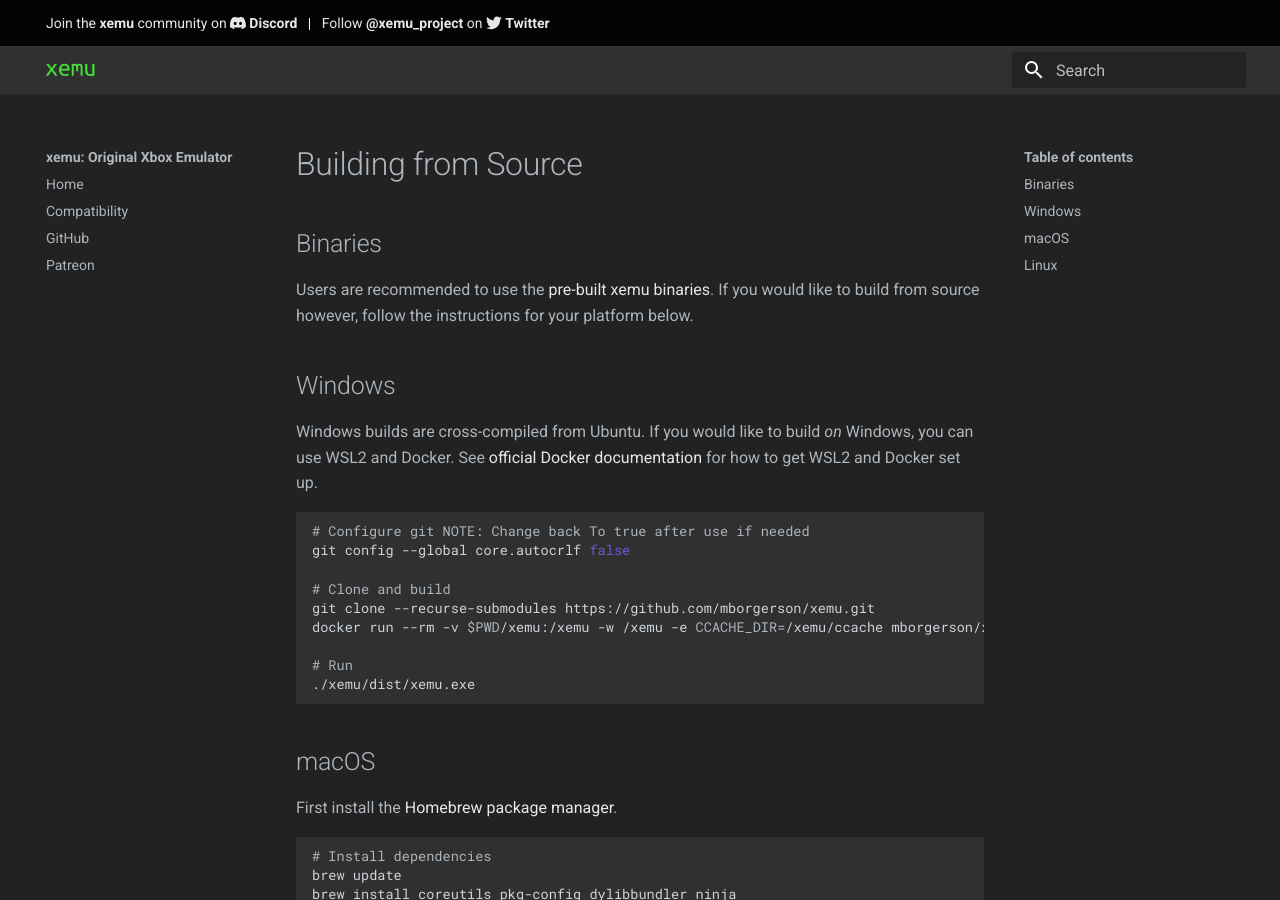
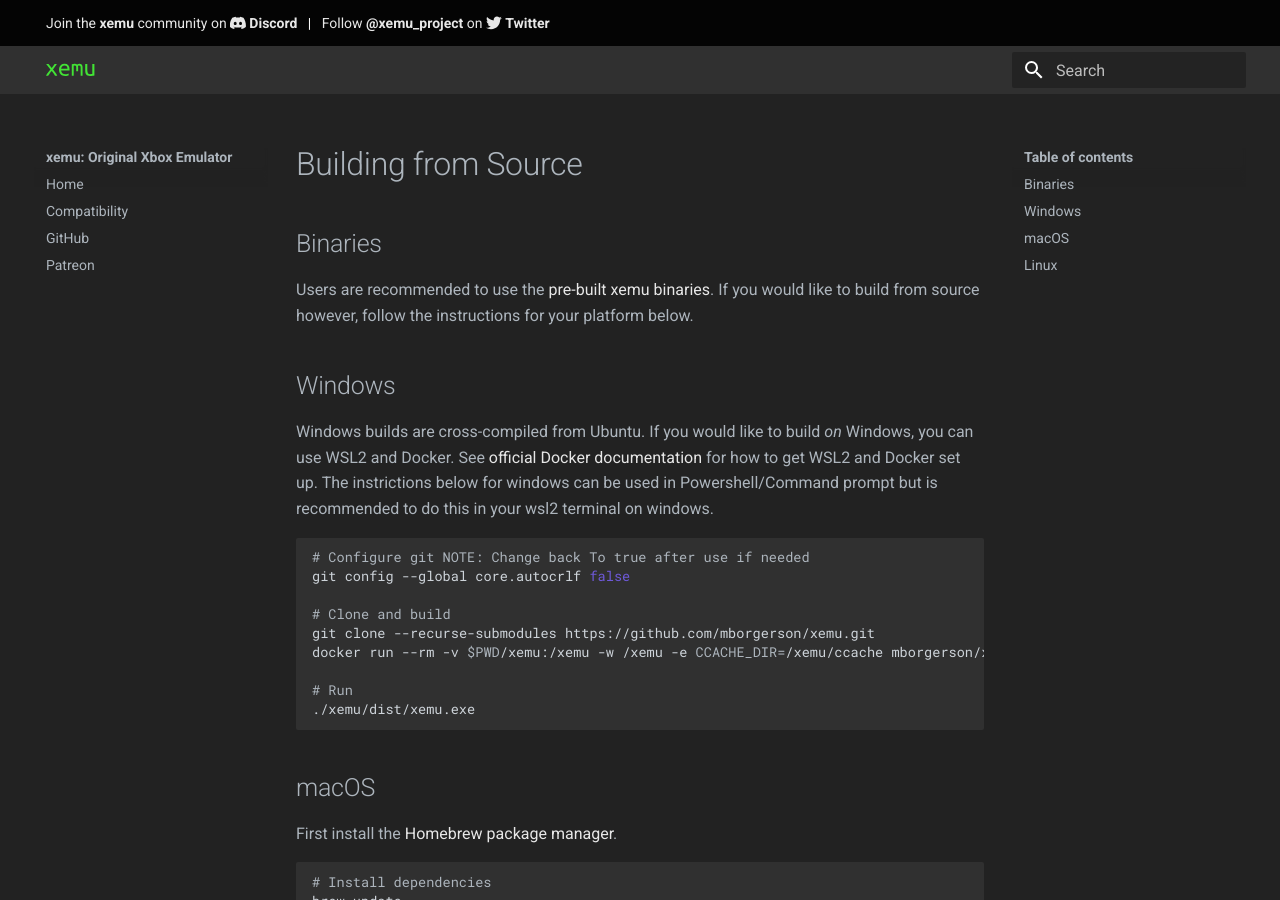
Before and after one commit to xemu-project/xemu-website, an MkDocs documentation site: the page built from docs/docs/building-from-source.md, in a window 1280 px wide and 900 px high. Built offline with MkDocs 1.6.1 and Material for MkDocs 9.7.7, drawn with Linux system fonts in a browser that asks for light colours.

Commit message:
Build Instructions: add disclaimer
This adds a disclaimer that you can use this in powershell/command prompt but is recommended to use wsl2 for its better io performance from the file system.

````diff
--- a/docs/docs/building-from-source.md
+++ b/docs/docs/building-from-source.md
@@ -5,7 +5,7 @@ Users are recommended to use the [pre-built xemu binaries](https://github.com/mb
 ## Windows
 
 Windows builds are cross-compiled from Ubuntu. If you would like to build *on* Windows, you can use WSL2 and Docker. See [official Docker
-documentation](https://docs.docker.com/docker-for-windows/wsl/) for how to get WSL2 and Docker set up.
+documentation](https://docs.docker.com/docker-for-windows/wsl/) for how to get WSL2 and Docker set up. The instrictions below for windows can be used in Powershell/Command prompt but is recommended to do this in your wsl2 terminal on windows.
 
 ```bash
 # Configure git NOTE: Change back To true after use if needed
````
